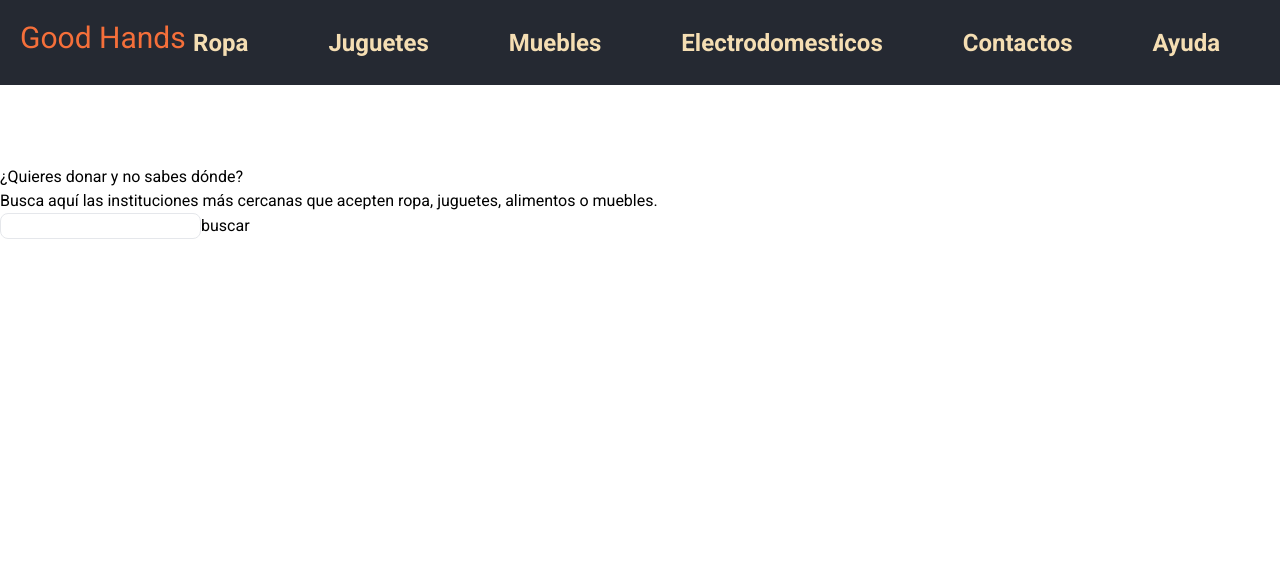
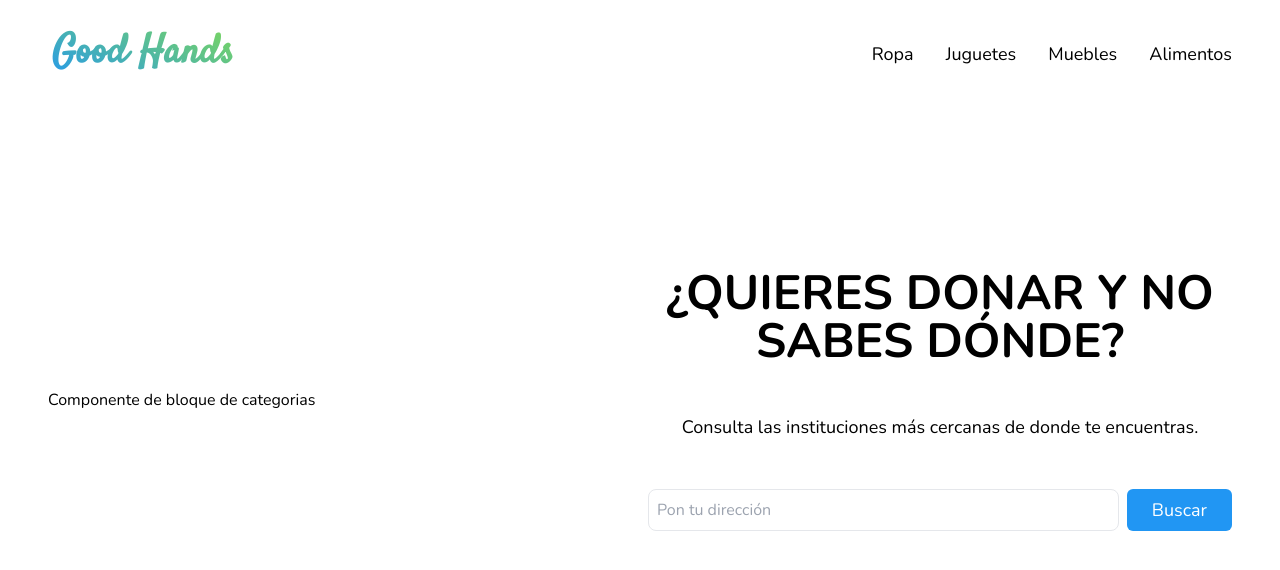
Before and after one commit to OrnellaRadica/dona, a Next.js app: page / in a window 1280 px wide. Shown: the top 570 px of the page. Built offline with nearby package versions, Linux system fonts and the light colour scheme.

Commit message:
adding homepage

```diff
--- /dev/null
+++ b/components/Button.js
@@ -0,0 +1,42 @@
+import classnames from "classnames";
+
+const Button = ({
+  children,
+  variant = "primary",
+  type,
+  onClick,
+  size = "normal",
+  isFullWidth,
+  loading,
+  disabled,
+  ariaLabel,
+}) => {
+  const classesButton = classnames({
+    "inline-flex items-center rounded-md focus:outline-none focus:border-accent-blue focus:shadow-outline-indigo transition ease-in-out duration-150": true,
+    "text-white bg-primary border border-transparent hover:bg-primary-dark font-normal":
+      variant === "primary",
+    "text-white bg-secondary border border-transparent hover:bg-secondary-dark font-normal":
+      variant === "secondary",
+    "bg-white font-normal border border-gray-200 hover:border-gray-300 hover:bg-gray-100":
+      variant === "empty",
+
+    "px-2 md:px-6 py-2 text-lg leading-6": size === "normal",
+    "px-2 md:px-4 py-1 text-sm leading-6": size === "small",
+    "w-full": isFullWidth,
+    "opacity-50 cursor-not-allowed": disabled,
+  });
+
+  return (
+    <button
+      aria-label={ariaLabel || "action button"}
+      disabled={disabled || loading}
+      onClick={onClick}
+      type={type}
+      className={classesButton}
+    >
+      {children}
+    </button>
+  );
+};
+
+export default Button;
--- a/components/NavBar.js
+++ b/components/NavBar.js
@@ -1,44 +1,42 @@
-import classnames from "classnames";
-
 function navBar() {
   {
     /* CONSTANTES */
   }
 
-  const header = classnames("w-full overflow-hidden bg-[#252932] mb-20 p-5");
-
-  const titulo = classnames("text-[#f56f3a]	mb-[-35px] text-3xl");
-
-  const nav_a = classnames(
-    "inline-block	 text-[#F5DEB3] no-underline pr-10 pl-10 p-1 leading-normal text-2xl font-bold hover:bg-[#f56f3a] rounded-[45px]"
-  );
-
   return (
-    <header className={header}>
-      <div>
-        <h1 className={titulo}>Good Hands</h1>
-        <nav className="float-right">
-          <a href="" className={nav_a}>
+    <nav className="flex justify-between items-center p-4 md:px-12 md:py-6">
+      <div className="font-satisfy text-logo px-1 logo font-bold">
+        Good Hands
+      </div>
+      {/* TODO: Add hamburguer menu in <sm */}
+      <div className="hidden sm:flex sm:gap-8 text-lg">
+        {/* TODO: transform this to a map. */}
+        <a
+          className="link link-underline link-underline-black text-black"
+          href=""
+        >
           Ropa
         </a>
-          <a href="" className={nav_a}>
+        <a
+          className="link link-underline link-underline-black text-black"
+          href=""
+        >
           Juguetes
         </a>
-          <a href="" className={nav_a}>
+        <a
+          className="link link-underline link-underline-black text-black"
+          href=""
+        >
           Muebles
         </a>
-          <a href="" className={nav_a}>
-            Electrodomesticos
+        <a
+          className="link link-underline link-underline-black text-black"
+          href=""
+        >
+          Alimentos
         </a>
-          <a href="" className={nav_a}>
-            Contactos
-          </a>
-          <a href="" className={nav_a}>
-            Ayuda
-          </a>
+      </div>
     </nav>
-      </div>
-    </header>
   );
 }
 export default navBar;
--- a/components/Search.js
+++ b/components/Search.js
@@ -1,21 +1,28 @@
 import { useState } from "react";
+import Button from "../components/Button";
 
 function Search() {
   const [direction, setDirection] = useState();
   return (
-    <div>
-      <div>¿Quieres donar y no sabes dónde?</div>
-      <div>
-        Busca aquí las instituciones más cercanas que acepten ropa, juguetes,
-        alimentos o muebles.
+    <div className="flex flex-col gap-12 w-full items-center text-center">
+      <div className="text-5xl uppercase font-bold">
+        ¿Quieres donar y no sabes dónde?
       </div>
-      <form onSubmit={(e) => setDirection(e.target.value)}>
+      <div className="text-lg">
+        Consulta las instituciones más cercanas de donde te encuentras.
+      </div>
+
+      <form
+        onSubmit={(e) => setDirection(e.target.value)}
+        className="flex justify-between gap-2 w-full h-full"
+      >
         <input
-          className="border rounded-lg px-2"
+          className="rounded-lg px-2 py-1  w-full border border-solid border-gray-200  transition ease-in-out focus:border-input-border-focus focus:outline-none hover:border-input-border-hover focus:shadow-input-focus"
           type="text"
           value={direction}
+          placeholder="Pon tu dirección"
         />
-        <button type="submit">buscar</button>
+        <Button type="submit">Buscar</Button>
       </form>
     </div>
   );
--- a/pages/_app.js
+++ b/pages/_app.js
@@ -8,7 +8,7 @@ function MyApp({ Component, pageProps }) {
         <link rel="preconnect" href="https://fonts.googleapis.com" />
         <link rel="preconnect" href="https://fonts.gstatic.com" crossorigin />
         <link
-          href="https://fonts.googleapis.com/css2?family=Roboto:wght@100;300;400;500;700&display=swap"
+          href="https://fonts.googleapis.com/css2?family=Nunito:wght@200;300;400;500;600;700;800&family=Satisfy&display=swap"
           rel="stylesheet"
         />
       </Head>
--- a/pages/index.js
+++ b/pages/index.js
@@ -1,10 +1,21 @@
-import NavBar from "../components/NavBar.js"; //import para añadir a NavBar
+import NavBar from "../components/NavBar.js";
 import Search from "../components/Search";
+import classnames from "classnames";
+
 function Home() {
+  const container = classnames(" w-full md:w-1/2 flex items-center");
   return (
-    <div className="w-full overflow-x-hidden overflow-y-hidden">
-      <NavBar />
-      <Search />
+    <div className="max-w-[1400px] ml-auto mr-auto">
+      <div className="w-full overflow-x-hidden overflow-y-hidden">
+        <NavBar />
+      </div>
+      <div className="flex flex-wrap-reverse md:flex-nowrap  h-[calc(100vh-216px)] gap-4 w-full px-4 md:px-12 md:py-6">
+        <div className={container}>Componente de bloque de categorias</div>
+        <div className={container}>
+          <Search />
+        </div>
+      </div>
+      <div className="h-[108px]"></div>
     </div>
   );
 }
--- a/styles/globals.css
+++ b/styles/globals.css
@@ -6,25 +6,31 @@ html,
 body {
   padding: 0;
   margin: 0;
-  font-family: "Roboto";
+  font-family: "Nunito";
   font-weight: 400;
 }
-
-a {
-  color: inherit;
-  text-decoration: none;
+.logo {
+  background-image: linear-gradient(205deg, #7ed957, #2196f3);
+  background-clip: text;
+  color: transparent;
 }
 
-* {
-  box-sizing: border-box;
+.link-underline {
+  border-bottom-width: 0;
+  background-image: linear-gradient(transparent, transparent),
+    linear-gradient(#fff, #fff);
+  background-size: 0 3px;
+  background-position: 0 100%;
+  background-repeat: no-repeat;
+  transition: background-size 0.5s ease-in-out;
 }
 
-@media (prefers-color-scheme: dark) {
-  html {
-    color-scheme: dark;
-  }
-  body {
-    color: white;
-    background: black;
-  }
+.link-underline-black {
+  background-image: linear-gradient(transparent, transparent),
+    linear-gradient(205deg, #7ed957, #2196f3);
 }
+
+.link-underline:hover {
+  background-size: 100% 3px;
+  background-position: 0 100%;
+}
--- a/tailwind.config.js
+++ b/tailwind.config.js
@@ -5,7 +5,28 @@ module.exports = {
     "./components/**/*.{js,ts,jsx,tsx}",
   ],
   theme: {
-    extend: {},
+    extend: {
+      fontFamily: {
+        satisfy: ["Satisfy"],
+      },
+      fontSize: {
+        logo: ["40px", "60px"],
+      },
+      colors: {
+        primary: "#2196F3",
+        "primary-light": "#E3F2FD",
+        "primary-dark": "#1E88E5",
+        "primary-border": "#90CAF975",
+        secondary: "#7ed957",
+        "secondary-light": "#90DD6E",
+        "secondary-dark": "#5DDB27",
+        "input-border-hover": "#B3B3B3",
+        "input-border-focus": "#2684FF",
+      },
+      boxShadow: {
+        "input-focus": "0 0 0 1px #2684FF",
+      },
+    },
   },
   plugins: [],
 };
```
Lines whose indentation alone changed are shown as unchanged.
